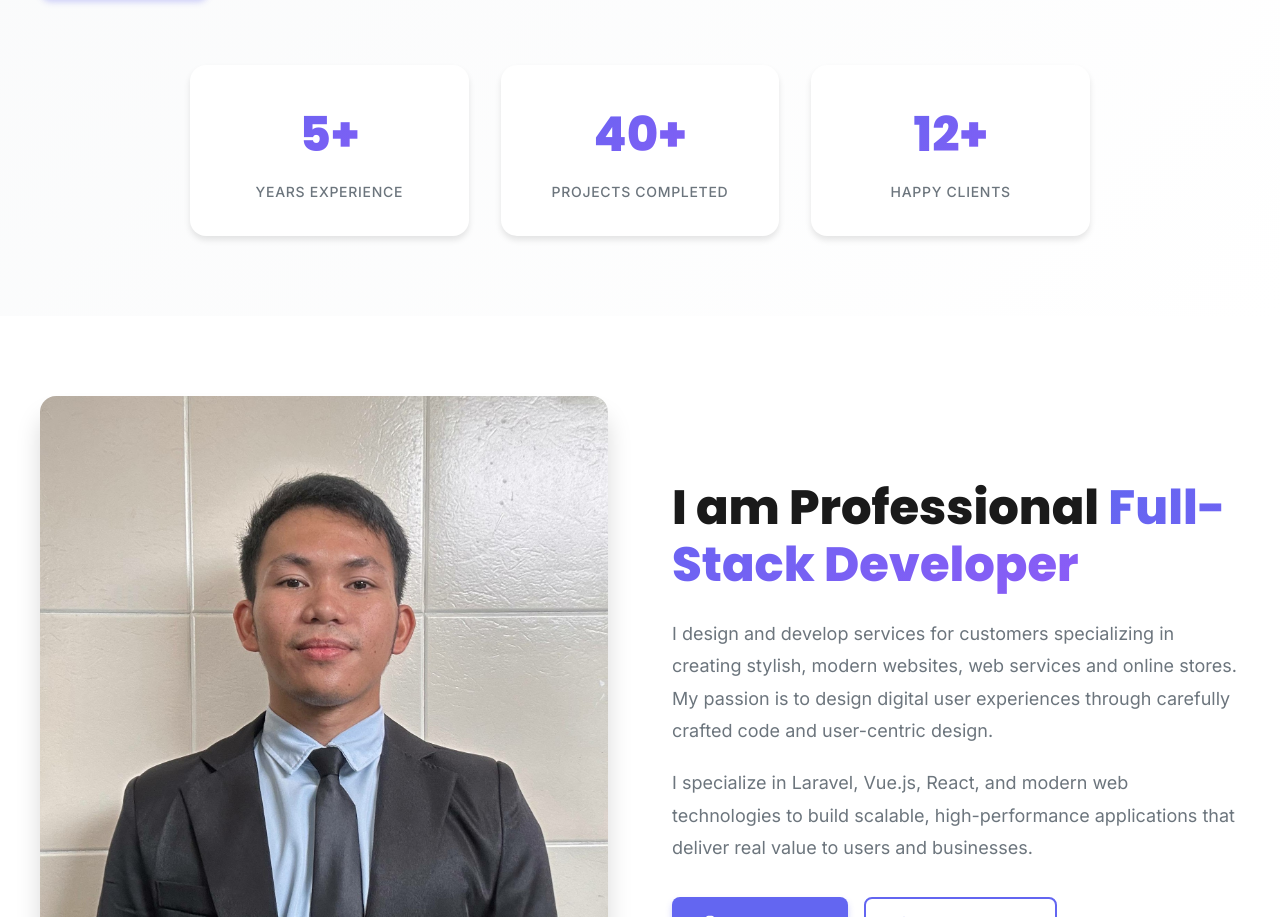
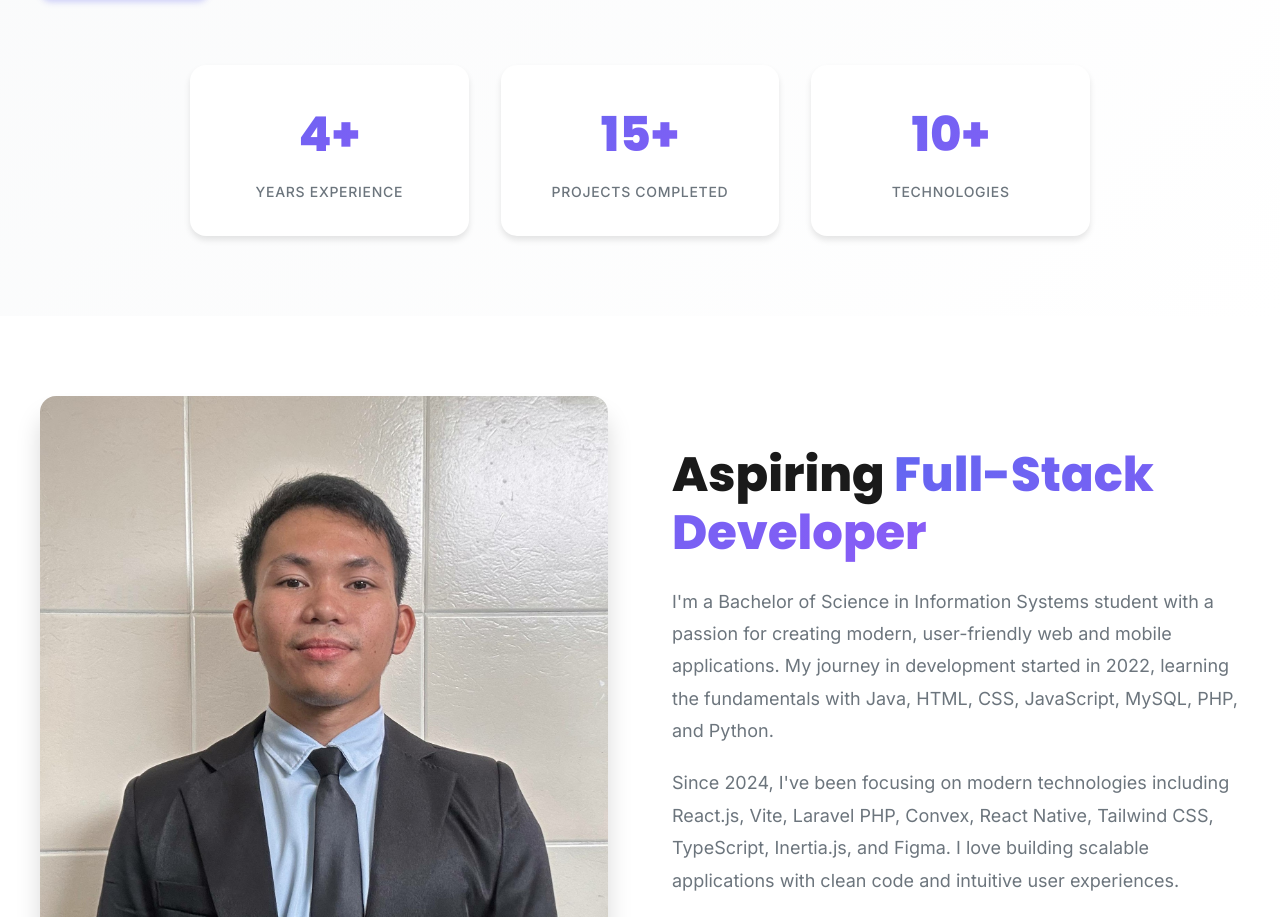
Before and after one commit to LoweDavid02/my-personal-portfolio2026, a React (Vite) app: page / in a window 1280 px wide. Shown: the part 635-1552 px from the top of the page. Built offline with nearby package versions, Linux system fonts and the light colour scheme.

Commit message:
Update portfolio content with accurate development journey and education background

```diff
--- a/src/components/About.jsx
+++ b/src/components/About.jsx
@@ -69,7 +69,7 @@ const About = () => {
                 lineHeight: '1.2',
               }}
             >
-              I am Professional{' '}
+              Aspiring{' '}
               <span
                 style={{
                   background: 'linear-gradient(135deg, #6366f1, #8b5cf6)',
@@ -97,7 +97,7 @@ const About = () => {
                   lineHeight: '1.8',
                 }}
               >
-                I design and develop services for customers specializing in creating stylish, modern websites, web services and online stores. My passion is to design digital user experiences through carefully crafted code and user-centric design.
+                I'm a Bachelor of Science in Information Systems student with a passion for creating modern, user-friendly web and mobile applications. My journey in development started in 2022, learning the fundamentals with Java, HTML, CSS, JavaScript, MySQL, PHP, and Python.
               </p>
 
               <p
@@ -107,7 +107,7 @@ const About = () => {
                   lineHeight: '1.8',
                 }}
               >
-                I specialize in Laravel, Vue.js, React, and modern web technologies to build scalable, high-performance applications that deliver real value to users and businesses.
+                Since 2024, I've been focusing on modern technologies including React.js, Vite, Laravel PHP, Convex, React Native, Tailwind CSS, TypeScript, Inertia.js, and Figma. I love building scalable applications with clean code and intuitive user experiences.
               </p>
             </div>
 
--- a/src/components/Experience.jsx
+++ b/src/components/Experience.jsx
@@ -10,32 +10,33 @@ const Experience = () => {
 
   const experiences = [
     {
-      period: '2023 – Present',
+      period: '2024 – Present',
       role: 'Full-Stack Developer',
-      company: 'Freelance / Remote',
+      company: 'Freelance / Student Projects',
       description:
-        'Leading full-stack development projects for various clients, specializing in Laravel and React ecosystems. Building scalable web applications with real-time features and modern UI/UX.',
+        'Developing modern web and mobile applications using cutting-edge technologies. Building scalable solutions with React ecosystems, Laravel backend, and real-time features while pursuing my Bachelor of Science in Information Systems degree.',
       responsibilities: [
         'Built and deployed full-stack web apps using Laravel + React.js with real-time features via Laravel Reverb',
         'Developed cross-platform mobile apps using React Native and Convex backend',
-        'Managed deployments on Render and maintained CI/CD pipelines via GitHub',
-        'Collaborated with clients to define project requirements and deliver solutions',
+        'Implemented responsive UI components using Tailwind CSS and TypeScript',
+        'Collaborated with teams using GitHub for version control and project management',
       ],
-      tags: ['Laravel', 'React.js', 'React Native', 'PostgreSQL', 'Convex'],
+      tags: ['React.js', 'Laravel', 'React Native', 'Convex', 'TypeScript', 'Tailwind CSS', 'Inertia.js', 'Figma'],
     },
     {
-      period: '2022 – 2023',
-      role: 'Junior Web Developer',
-      company: 'Tech Solutions Inc.',
+      period: '2022 – 2024',
+      role: 'Learning Web Development Fundamentals',
+      company: 'Self-Study & Academic Projects',
       description:
-        'Contributed to the development of enterprise web applications and e-commerce platforms. Worked closely with senior developers to implement features and optimize performance.',
+        'Built a strong foundation in web development through hands-on learning and academic projects. Mastered core technologies and database management while developing various practice applications.',
       responsibilities: [
-        'Developed RESTful APIs with Laravel and integrated React.js frontends',
-        'Collaborated on PostgreSQL database design and optimization',
-        'Implemented responsive UI components using Tailwind CSS',
-        'Participated in code reviews and agile development processes',
+        'Learned Java programming fundamentals and object-oriented concepts',
+        'Developed web pages using HTML, CSS, and JavaScript',
+        'Created dynamic websites with PHP and MySQL databases',
+        'Set up local development environments using XAMPP and phpMyAdmin',
+        'Explored Python basics for scripting and automation',
       ],
-      tags: ['Laravel', 'React.js', 'PostgreSQL', 'Tailwind CSS', 'REST API'],
+      tags: ['Java', 'HTML', 'CSS', 'JavaScript', 'PHP', 'MySQL', 'Python', 'XAMPP'],
     },
   ];
 
--- a/src/components/Hero.jsx
+++ b/src/components/Hero.jsx
@@ -1,12 +1,12 @@
 import { motion } from 'framer-motion';
-import { Mail, Download, ArrowRight } from 'lucide-react';
+import { Mail } from 'lucide-react';
 import profileImage from '../assets/lowe2.png';
 
 const Hero = () => {
   const stats = [
-    { value: '5+', label: 'Years Experience' },
-    { value: '40+', label: 'Projects Completed' },
-    { value: '12+', label: 'Happy Clients' },
+    { value: '4+', label: 'Years Experience' },
+    { value: '15+', label: 'Projects Completed' },
+    { value: '10+', label: 'Technologies' },
   ];
 
   return (
@@ -80,7 +80,7 @@ const Hero = () => {
                 lineHeight: '1.8',
               }}
             >
-              I'm a Freelance Full-Stack Developer and Laravel Specialist based in the Philippines. I strive to build immersive and beautiful web applications through carefully crafted code and user-centric design.
+              Bachelor of Science in Information Systems student passionate about building modern web and mobile applications. Specializing in React, Laravel, and React Native development.
             </motion.p>
 
             {/* CTA Buttons */}
```
